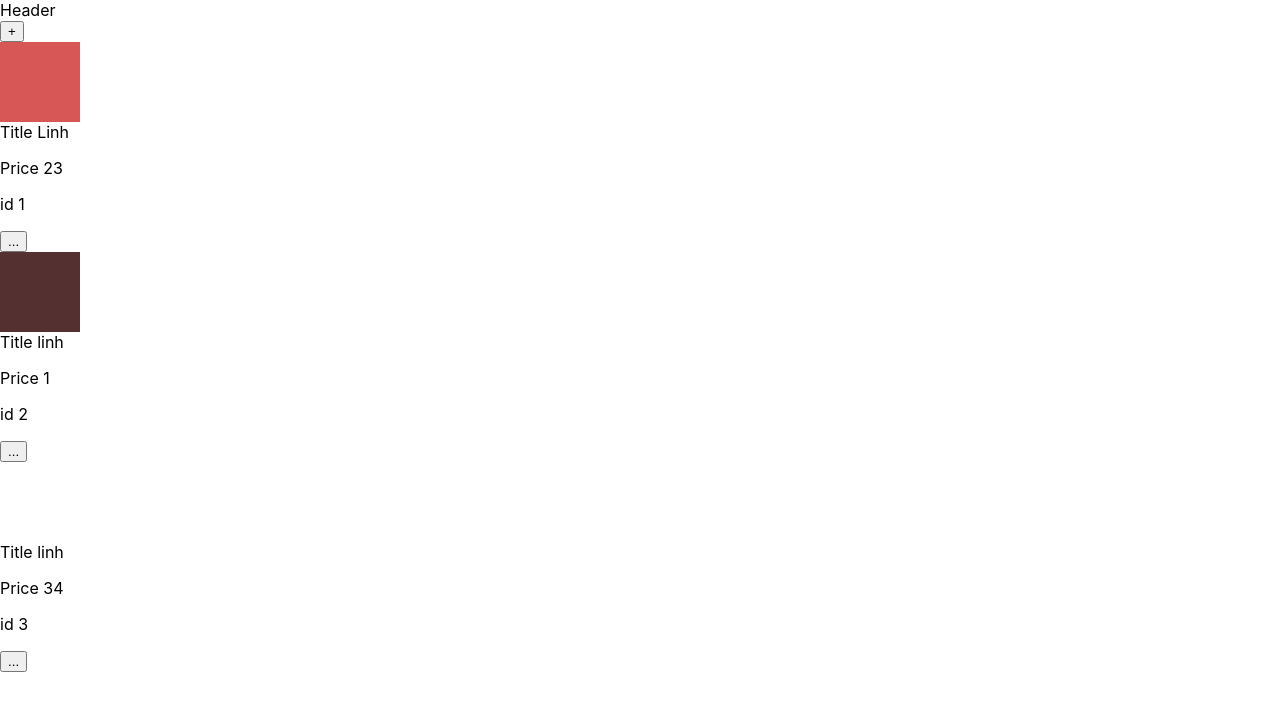
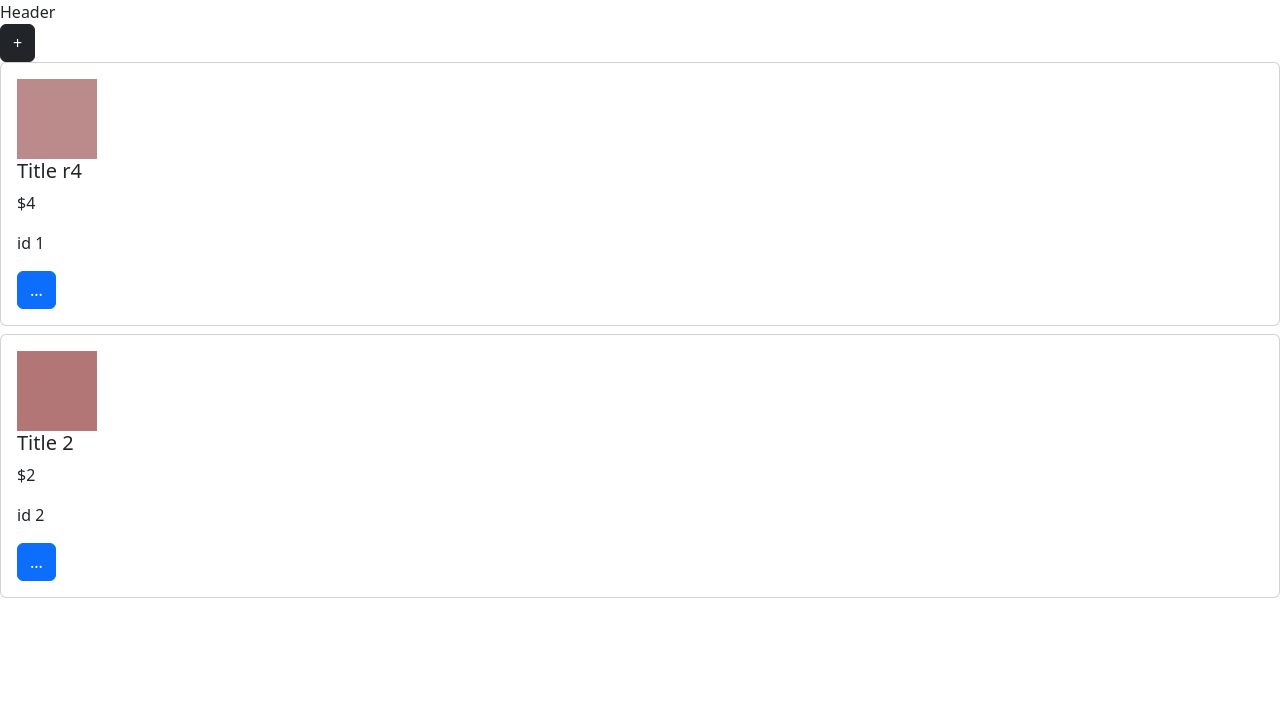
Before and after one commit to LinhLe2307/Expense_Tracking_App_Typescript_React, a React (Create React App) app: page / in a window 1280 px wide. Shown: the top 710 px of the page. Built offline with nearby package versions, Linux system fonts and the light colour scheme; data requests are answered from the project's data file.

Commit message:
Added style

```diff
--- a/db.json
+++ b/db.json
@@ -1,22 +1,16 @@
 {
   "notes": [
     {
-      "title": "Linh",
-      "price": "23",
-      "color": "#d75656",
+      "title": "r4",
+      "price": "4",
+      "color": "#bb8b8b",
       "id": 1
     },
     {
-      "title": "linh",
-      "price": "1",
-      "color": "#543030",
+      "title": "2",
+      "price": "2",
+      "color": "#b27676",
       "id": 2
-    },
-    {
-      "title": "linh",
-      "price": "34",
-      "color": "",
-      "id": 3
     }
   ]
 }
--- a/src/components/Card/ExpenseForm.tsx
+++ b/src/components/Card/ExpenseForm.tsx
@@ -1,10 +1,15 @@
-import Card from 'react-bootstrap/Card';
 import Modal from 'react-bootstrap/Modal';
 import Button from 'react-bootstrap/Button';
+import ButtonGroup from 'react-bootstrap/ButtonGroup';
 import { useState } from "react";
 import { useAppDispatch } from '../../app/hooks';
-import { addNewExpense, editExpense } from '../../features/expense/expenseSlice';
+import { addNewExpense, editExpense, deleteExpense } from '../../features/expense/expenseSlice';
 import {ExpenseModel} from "../../models/reduxModels";
+import { Container, Dropdown, Form, Navbar, NavDropdown } from 'react-bootstrap';
+import Row from 'react-bootstrap/Row';
+import InputGroup from 'react-bootstrap/InputGroup'
+
+import Nav from 'react-bootstrap/Nav';
 
 interface MyProps {
   typeForm: string,
@@ -13,7 +18,7 @@ interface MyProps {
 }
 
 function ExpenseForm ({typeForm, handleClose, show }: MyProps){
-
+    const [selectedCategories, setSelectedCategories] = useState<string[]>([])
 
     const dispatch = useAppDispatch()
 
@@ -30,6 +35,9 @@ function ExpenseForm ({typeForm, handleClose, show }: MyProps){
         })
     }
 
+    const handleSelectedCategories = (category: string) => {
+      setSelectedCategories(prev => prev.concat(category))
+    }
     const submitHandler = (e: React.FormEvent<HTMLFormElement>, typeForm: string):void => {
         e.preventDefault();
         if(typeForm === "add") {
@@ -52,29 +60,74 @@ function ExpenseForm ({typeForm, handleClose, show }: MyProps){
           <Modal.Title>Modal title</Modal.Title>
         </Modal.Header>
         <Modal.Body>
-          <form onSubmit={(e) => submitHandler(e, typeForm)}>
-            <div>
-              <label>Title</label>
-              <input required name="title" type="text" onChange={handleInputExpense}/>
-            </div>
-            <div>
-              <label>Price</label>
-              <input required name="price"  type="number" onChange={handleInputExpense}/>
-            </div>
-            <div>
-              <label>Categories</label>
-            </div>
-            <div>
-              <label>Color</label>
-              <input required type="color" name="color" onChange={handleInputExpense}/>
-            </div>
+          <Form onSubmit={(e) => submitHandler(e, typeForm)}>
+             <Row className="mb-3">
+            <Form.Group className="mb-3">
+              <Form.Label>Title</Form.Label>
+              <Form.Control
+                required
+                name="title"
+                type="text"
+                placeholder="Please input title"
+                onChange={handleInputExpense}/>
+            </Form.Group>
+
+            <Form.Group className="mb-3">
+              <Form.Label>Price</Form.Label>
+              <InputGroup.Text>$</InputGroup.Text>
+              <Form.Control
+                required
+                name="price"
+                type="number"
+                placeholder="Enter Price"
+                onChange={handleInputExpense}/>
+              <InputGroup.Text>.00</InputGroup.Text>
+            </Form.Group>
+
+            <Form.Group className="mb-3">
+              <Form.Label>Categories</Form.Label>
+              <Dropdown>
+                <Dropdown.Toggle variant="success" id="dropdown-basic">
+                  Dropdown Button
+                </Dropdown.Toggle>
+
+                <Dropdown.Menu>
+                  {["Communication", "Education", "Accomodation", "Fuel"]
+                .map(item => <Dropdown.Item onClick={()=> handleSelectedCategories(item)}>{item}</Dropdown.Item>)}
+                </Dropdown.Menu>
+              </Dropdown>
+              {/* <ButtonGroup aria-label="Basic example">
+                {["Communication", "Education", "Accomodation", "Fuel"]
+                .map(item => <Button variant="secondary" key={item}>{item}</Button>)}
+              </ButtonGroup>               */}
+            </Form.Group>
+              {selectedCategories.map(category => category)}
+            <Form.Group className="mb-3">
+              <Form.Label>Color</Form.Label>
+              <Form.Control
+                required
+                type="color"
+                name="color"
+                title="Choose your color"
+                defaultValue="#563d7c"
+                onChange={handleInputExpense}/>
+            </Form.Group>
+
             <Modal.Footer>
-              <Button variant="secondary" onClick={handleClose}>
+              <Button variant="secondary" onClick={handleClose} type="button">
                 Close
               </Button>
-              <Button variant="primary" type="submit">Save</Button>
+              <Button variant="primary" type="submit">Submit</Button>
             </Modal.Footer>
-          </form>
+            </Row>
+          </Form>
+            {
+              typeForm === "edit"
+              ? <Button variant="secondary" onClick={()=>dispatch(deleteExpense())} type="button">
+                Delete
+              </Button>
+              : ""
+            }
         </Modal.Body>
       </Modal>
     </>
--- a/src/components/Card/SingleCard.tsx
+++ b/src/components/Card/SingleCard.tsx
@@ -1,4 +1,4 @@
-import { Button } from 'react-bootstrap';
+import Button from 'react-bootstrap/Button';
 import Card from 'react-bootstrap/Card';
 import { useAppDispatch, useAppSelector } from '../../app/hooks';
 import { ExpenseModel } from '../../models/reduxModels';
@@ -13,11 +13,11 @@ const SingleCard = ({expense, handleShow}: MyProps) => {
   const dispatch = useAppDispatch();
   const openEditExpense = useAppSelector((state) => state.expense.openEditExpense);
   return (
-    <Card>
+    <Card className="mb-2">
         <Card.Body>
             <div style={{backgroundColor: `${expense.color}`, width: "5rem", height: "5rem"}}></div>
             <Card.Title>Title {expense.title}</Card.Title>
-            <Card.Text>Price {expense.price}</Card.Text>
+            <Card.Text>${expense.price}</Card.Text>
             <Card.Text>id {expense.id}</Card.Text>
             <Button onClick={()=> {
               dispatch(handleOpenEditExpense(expense.id));
--- a/src/components/HomePage.tsx
+++ b/src/components/HomePage.tsx
@@ -22,7 +22,7 @@ const HomePage = () => {
 
     return (
         <div>
-            <Button variant="primary" onClick={handleShow}>
+            <Button variant="dark" onClick={handleShow} type="button">
             +
             </Button>
 
--- a/src/features/expense/expenseSlice.ts
+++ b/src/features/expense/expenseSlice.ts
@@ -34,6 +34,12 @@ export const expenseSlice = createSlice({
             expenseServices.putExpense(state.editId, editExense)
         },
 
+        deleteExpense: (state) => {
+            state.expenseLists = state.expenseLists.filter(expense => expense.id !== state.editId)
+
+            expenseServices.deleteAxios(state.editId)
+        },
+
         handleOpenEditExpense: (state, action) => {
             state.editId = action.payload
             state.openEditExpense = !state.openEditExpense
@@ -49,5 +55,5 @@ export const initializeExpense = () => {
     }
 }
 
-export const {getExpenseList, addNewExpense, editExpense, handleOpenEditExpense} = expenseSlice.actions;
+export const {getExpenseList, addNewExpense, editExpense, deleteExpense, handleOpenEditExpense} = expenseSlice.actions;
 export default expenseSlice.reducer;
--- a/src/index.css
+++ b/src/index.css
@@ -1,13 +1,10 @@
-body {
+@import url('https://fonts.googleapis.com/css2?family=Raleway&display=swap');
+
+* {
   margin: 0;
-  font-family: -apple-system, BlinkMacSystemFont, 'Segoe UI', 'Roboto', 'Oxygen',
-    'Ubuntu', 'Cantarell', 'Fira Sans', 'Droid Sans', 'Helvetica Neue',
-    sans-serif;
-  -webkit-font-smoothing: antialiased;
-  -moz-osx-font-smoothing: grayscale;
+  padding: 0
 }
 
-code {
-  font-family: source-code-pro, Menlo, Monaco, Consolas, 'Courier New',
-    monospace;
+body {
+  font-family: 'Raleway', sans-serif;
 }
--- a/src/index.tsx
+++ b/src/index.tsx
@@ -4,6 +4,7 @@ import './index.css';
 import App from './App';
 import store from './app/store'
 import { Provider } from 'react-redux'
+import 'bootstrap/dist/css/bootstrap.min.css';
 
 const root = ReactDOM.createRoot(
   document.getElementById('root') as HTMLElement
--- a/src/services/expenseAPI.ts
+++ b/src/services/expenseAPI.ts
@@ -18,4 +18,11 @@ const putExpense = (id:number, editExpense:ExpenseModel) => {
     .catch(err => console.log(err))
 }
 
-export default {getAll, postAll, putExpense}
+
+const deleteAxios = (id:number) => {
+    axios.delete(`http://localhost:3010/notes/${id}`)
+    .then(res => console.log(res))
+    .catch(err => console.log(err))
+}
+
+export default {getAll, postAll, putExpense, deleteAxios}
```
